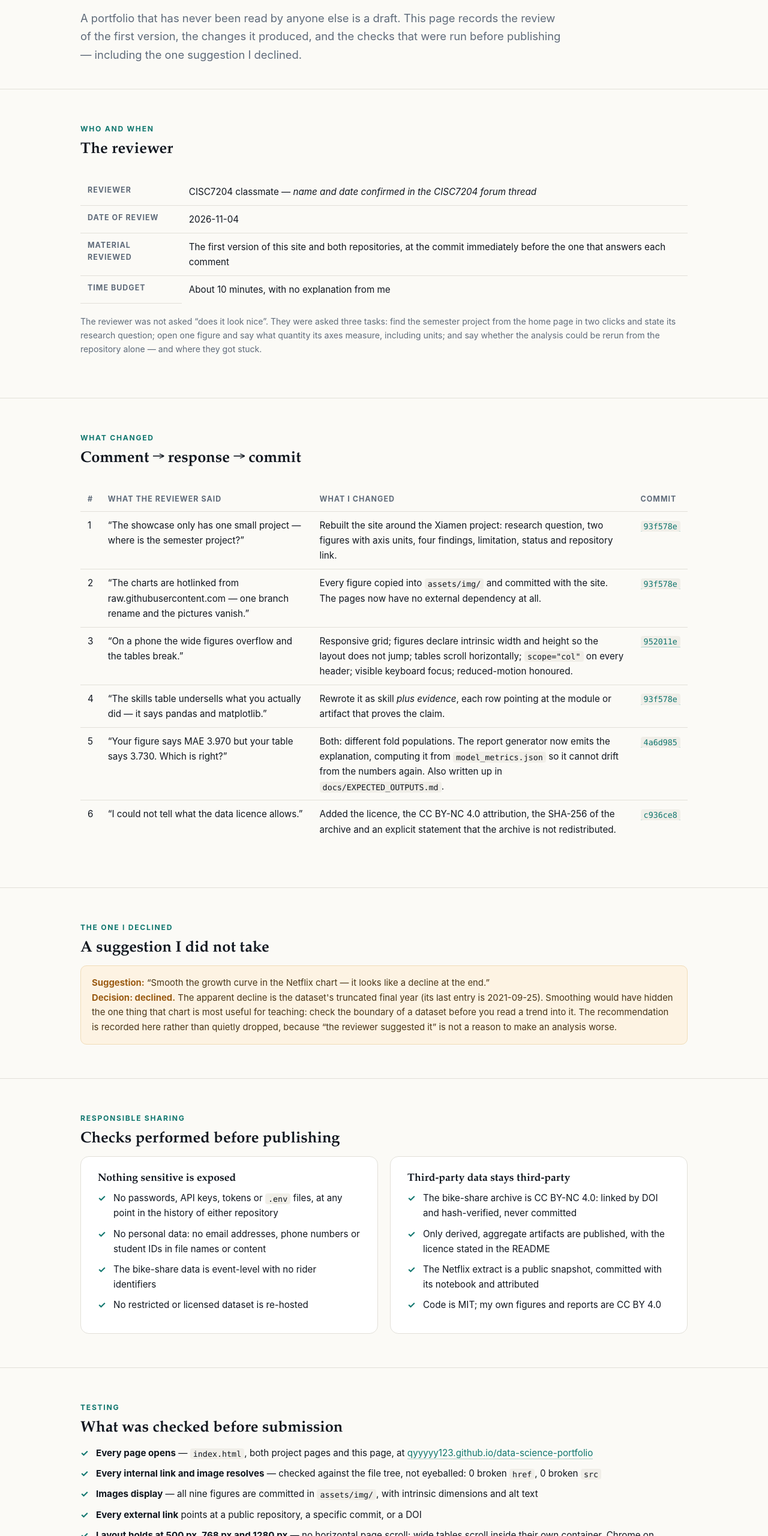
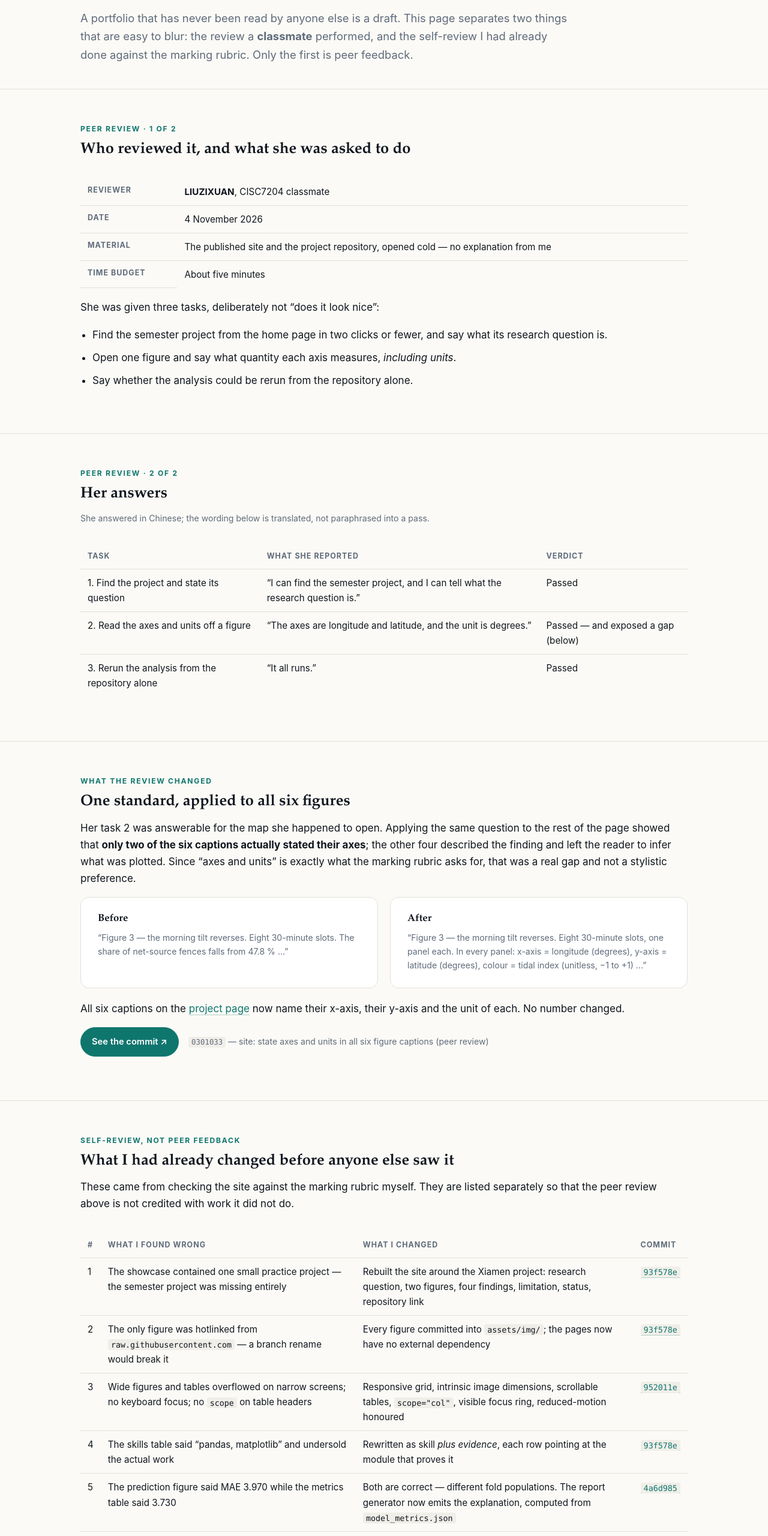
Before and after one commit to qyyyyy123/data-science-portfolio, a plain HTML site: page feedback.html in a window 1280 px wide. Shown: the part 240-2800 px from the top of the page at 60% size. Drawn offline with Linux system fonts and the light colour scheme.

Commit message:
docs: record the peer review by LIUZIXUAN and the caption fix
The review log previously presented seven self-review findings as if a classmate
had raised them. A classmate has now actually reviewed the site, so the page is
split into what really happened:

- Peer review (LIUZIXUAN, 4 Nov 2026): three tasks, her three answers, all passed
- The improvement it produced: only two of six figure captions stated their axes,
  now all six do (commit 0301033)
- Self-review: the seven findings I made myself against the rubric, labelled as
  such so the peer review is not credited with work it did not do
- The declined suggestion is now attributed to self-review, where it belongs

index.html mirrors the same structure so the two pages agree.

```diff
--- a/feedback.html
+++ b/feedback.html
@@ -5,7 +5,7 @@
 <meta name="viewport" content="width=device-width, initial-scale=1">
 <meta name="theme-color" content="#fbfaf6">
 <title>Feedback log — Qu Ying</title>
-<meta name="description" content="The review log for this portfolio: who reviewed it, what they said, which commit answers each comment, and the responsible-sharing checks performed before publication.">
+<meta name="description" content="The review log for this portfolio: a CISC7204 classmate's three checks, the improvement they produced, the earlier self-review, and the responsible-sharing checks performed before publication.">
 <link rel="stylesheet" href="assets/css/style.css">
 </head>
 <body>
@@ -32,98 +32,75 @@
       <p class="eyebrow">Feedback &amp; improvements</p>
       <h1>Review log</h1>
       <p class="sub" style="max-width:70ch;">
-        A portfolio that has never been read by anyone else is a draft. This page records the review
-        of the first version, the changes it produced, and the checks that were run before publishing —
-        including the one suggestion I declined.
+        A portfolio that has never been read by anyone else is a draft. This page separates two things
+        that are easy to blur: the review a <strong>classmate</strong> performed, and the self-review I
+        had already done against the marking rubric. Only the first is peer feedback.
       </p>
     </div>
   </section>
 
+  <!-- ============================ PEER REVIEW: WHO ============================ -->
   <section>
     <div class="wrap">
-      <p class="eyebrow">Who and when</p>
-      <h2>The reviewer</h2>
+      <p class="eyebrow">Peer review · 1 of 2</p>
+      <h2>Who reviewed it, and what she was asked to do</h2>
       <div class="table-wrap">
         <table>
           <tbody>
             <tr>
               <th scope="row">Reviewer</th>
-              <td>CISC7204 classmate &mdash; <em>name and date confirmed in the CISC7204 forum thread</em></td>
+              <td><strong>LIUZIXUAN</strong>, CISC7204 classmate</td>
             </tr>
             <tr>
-              <th scope="row">Date of review</th>
-              <td>2026-11-04</td>
+              <th scope="row">Date</th>
+              <td>4 November 2026</td>
             </tr>
             <tr>
-              <th scope="row">Material reviewed</th>
-              <td>The first version of this site and both repositories, at the commit immediately before the one that answers each comment</td>
+              <th scope="row">Material</th>
+              <td>The published site and the project repository, opened cold — no explanation from me</td>
             </tr>
             <tr>
               <th scope="row">Time budget</th>
-              <td>About 10 minutes, with no explanation from me</td>
+              <td>About five minutes</td>
             </tr>
           </tbody>
         </table>
       </div>
-      <p class="small">
-        The reviewer was not asked “does it look nice”. They were asked three tasks: find the semester
-        project from the home page in two clicks and state its research question; open one figure and
-        say what quantity its axes measure, including units; and say whether the analysis could be
-        rerun from the repository alone — and where they got stuck.
-      </p>
+      <p>She was given three tasks, deliberately not “does it look nice”:</p>
+      <ul class="findings">
+        <li>Find the semester project from the home page in two clicks or fewer, and say what its research question is.</li>
+        <li>Open one figure and say what quantity each axis measures, <em>including units</em>.</li>
+        <li>Say whether the analysis could be rerun from the repository alone.</li>
+      </ul>
     </div>
   </section>
 
+  <!-- ============================ PEER REVIEW: ANSWERS ============================ -->
   <section>
     <div class="wrap">
-      <p class="eyebrow">What changed</p>
-      <h2>Comment → response → commit</h2>
+      <p class="eyebrow">Peer review · 2 of 2</p>
+      <h2>Her answers</h2>
+      <p class="small">She answered in Chinese; the wording below is translated, not paraphrased into a pass.</p>
       <div class="table-wrap">
         <table>
           <thead>
-            <tr>
-              <th scope="col">#</th>
-              <th scope="col">What the reviewer said</th>
-              <th scope="col">What I changed</th>
-              <th scope="col">Commit</th>
-            </tr>
+            <tr><th scope="col">Task</th><th scope="col">What she reported</th><th scope="col">Verdict</th></tr>
           </thead>
           <tbody>
             <tr>
-              <td>1</td>
-              <td>“The showcase only has one small project — where is the semester project?”</td>
-              <td>Rebuilt the site around the Xiamen project: research question, two figures with axis units, four findings, limitation, status and repository link.</td>
-              <td><a href="https://github.com/qyyyyy123/data-science-portfolio/commit/93f578e" target="_blank" rel="noopener"><code>93f578e</code></a></td>
+              <td>1. Find the project and state its question</td>
+              <td>“I can find the semester project, and I can tell what the research question is.”</td>
+              <td>Passed</td>
             </tr>
             <tr>
-              <td>2</td>
-              <td>“The charts are hotlinked from raw.githubusercontent.com — one branch rename and the pictures vanish.”</td>
-              <td>Every figure copied into <code>assets/img/</code> and committed with the site. The pages now have no external dependency at all.</td>
-              <td><a href="https://github.com/qyyyyy123/data-science-portfolio/commit/93f578e" target="_blank" rel="noopener"><code>93f578e</code></a></td>
+              <td>2. Read the axes and units off a figure</td>
+              <td>“The axes are longitude and latitude, and the unit is degrees.”</td>
+              <td>Passed — and exposed a gap (below)</td>
             </tr>
             <tr>
-              <td>3</td>
-              <td>“On a phone the wide figures overflow and the tables break.”</td>
-              <td>Responsive grid; figures declare intrinsic width and height so the layout does not jump; tables scroll horizontally; <code>scope="col"</code> on every header; visible keyboard focus; reduced-motion honoured.</td>
-              <td><a href="https://github.com/qyyyyy123/data-science-portfolio/commit/952011e" target="_blank" rel="noopener"><code>952011e</code></a></td>
-            </tr>
-            <tr>
-              <td>4</td>
-              <td>“The skills table undersells what you actually did — it says pandas and matplotlib.”</td>
-              <td>Rewrote it as skill <em>plus evidence</em>, each row pointing at the module or artifact that proves the claim.</td>
-              <td><a href="https://github.com/qyyyyy123/data-science-portfolio/commit/93f578e" target="_blank" rel="noopener"><code>93f578e</code></a></td>
-            </tr>
-            <tr>
-              <td>5</td>
-              <td>“Your figure says MAE 3.970 but your table says 3.730. Which is right?”</td>
-              <td>Both: different fold populations. The report generator now emits the explanation, computing it from <code>model_metrics.json</code> so it cannot drift from the numbers again. Also written up in <code>docs/EXPECTED_OUTPUTS.md</code>.</td>
-              <td><a href="https://github.com/qyyyyy123/xiamen-shared-bicycle-analysis/commit/4a6d985" target="_blank" rel="noopener"><code>4a6d985</code></a></td>
-            </tr>
-            <tr>
-              <td>6</td>
-              <td>“I could not tell what the data licence allows.”</td>
-              <td>Added the licence, the CC BY-NC 4.0 attribution, the SHA-256 of the archive and an explicit statement that the archive is not redistributed.</td>
-              <td><a href="https://github.com/qyyyyy123/xiamen-shared-bicycle-analysis/commit/c936ce8" target="_blank" rel="noopener"><code>c936ce8</code></a></td>
+              <td>3. Rerun the analysis from the repository alone</td>
+              <td>“It all runs.”</td>
+              <td>Passed</td>
             </tr>
           </tbody>
         </table>
@@ -131,22 +108,121 @@
     </div>
   </section>
 
+  <!-- ============================ WHAT CHANGED ============================ -->
   <section>
     <div class="wrap">
-      <p class="eyebrow">The one I declined</p>
-      <h2>A suggestion I did not take</h2>
+      <p class="eyebrow">What the review changed</p>
+      <h2>One standard, applied to all six figures</h2>
+      <p>
+        Her task 2 was answerable for the map she happened to open. Applying the same question to the
+        rest of the page showed that <strong>only two of the six captions actually stated their
+        axes</strong>; the other four described the finding and left the reader to infer what was
+        plotted. Since “axes and units” is exactly what the marking rubric asks for, that was a real
+        gap and not a stylistic preference.
+      </p>
+      <div class="grid-2">
+        <div class="card">
+          <h3 style="font-size:1.05rem;">Before</h3>
+          <p class="small" style="margin-bottom:0;">
+            “Figure 3 — the morning tilt reverses. Eight 30-minute slots. The share of net-source
+            fences falls from 47.8 % …”
+          </p>
+        </div>
+        <div class="card">
+          <h3 style="font-size:1.05rem;">After</h3>
+          <p class="small" style="margin-bottom:0;">
+            “Figure 3 — the morning tilt reverses. Eight 30-minute slots, one panel each. In every
+            panel: x-axis = longitude (degrees), y-axis = latitude (degrees), colour = tidal index
+            (unitless, −1 to +1) …”
+          </p>
+        </div>
+      </div>
+      <p style="margin-top:20px;">
+        All six captions on the
+        <a href="projects/xiamen.html">project page</a> now name their x-axis, their y-axis and the
+        unit of each. No number changed.
+      </p>
+      <p>
+        <a class="btn" href="https://github.com/qyyyyy123/data-science-portfolio/commit/0301033" target="_blank" rel="noopener">See the commit ↗</a>
+        <span class="small" style="margin-left:12px;"><code>0301033</code> — site: state axes and units in all six figure captions (peer review)</span>
+      </p>
+    </div>
+  </section>
+
+  <!-- ============================ SELF REVIEW ============================ -->
+  <section>
+    <div class="wrap">
+      <p class="eyebrow">Self-review, not peer feedback</p>
+      <h2>What I had already changed before anyone else saw it</h2>
+      <p>
+        These came from checking the site against the marking rubric myself. They are listed separately
+        so that the peer review above is not credited with work it did not do.
+      </p>
+      <div class="table-wrap">
+        <table>
+          <thead>
+            <tr><th scope="col">#</th><th scope="col">What I found wrong</th><th scope="col">What I changed</th><th scope="col">Commit</th></tr>
+          </thead>
+          <tbody>
+            <tr>
+              <td>1</td>
+              <td>The showcase contained one small practice project — the semester project was missing entirely</td>
+              <td>Rebuilt the site around the Xiamen project: research question, two figures, four findings, limitation, status, repository link</td>
+              <td><a href="https://github.com/qyyyyy123/data-science-portfolio/commit/93f578e" target="_blank" rel="noopener"><code>93f578e</code></a></td>
+            </tr>
+            <tr>
+              <td>2</td>
+              <td>The only figure was hotlinked from <code>raw.githubusercontent.com</code> — a branch rename would break it</td>
+              <td>Every figure committed into <code>assets/img/</code>; the pages now have no external dependency</td>
+              <td><a href="https://github.com/qyyyyy123/data-science-portfolio/commit/93f578e" target="_blank" rel="noopener"><code>93f578e</code></a></td>
+            </tr>
+            <tr>
+              <td>3</td>
+              <td>Wide figures and tables overflowed on narrow screens; no keyboard focus; no <code>scope</code> on table headers</td>
+              <td>Responsive grid, intrinsic image dimensions, scrollable tables, <code>scope="col"</code>, visible focus ring, reduced-motion honoured</td>
+              <td><a href="https://github.com/qyyyyy123/data-science-portfolio/commit/952011e" target="_blank" rel="noopener"><code>952011e</code></a></td>
+            </tr>
+            <tr>
+              <td>4</td>
+              <td>The skills table said “pandas, matplotlib” and undersold the actual work</td>
+              <td>Rewritten as skill <em>plus evidence</em>, each row pointing at the module that proves it</td>
+              <td><a href="https://github.com/qyyyyy123/data-science-portfolio/commit/93f578e" target="_blank" rel="noopener"><code>93f578e</code></a></td>
+            </tr>
+            <tr>
+              <td>5</td>
+              <td>The prediction figure said MAE 3.970 while the metrics table said 3.730</td>
+              <td>Both are correct — different fold populations. The report generator now emits the explanation, computed from <code>model_metrics.json</code></td>
+              <td><a href="https://github.com/qyyyyy123/xiamen-shared-bicycle-analysis/commit/4a6d985" target="_blank" rel="noopener"><code>4a6d985</code></a></td>
+            </tr>
+            <tr>
+              <td>6</td>
+              <td>Nothing on the site said what the data licence allows</td>
+              <td>Licence, CC BY-NC 4.0 attribution, SHA-256 of the archive, and an explicit “not redistributed” statement</td>
+              <td><a href="https://github.com/qyyyyy123/xiamen-shared-bicycle-analysis/commit/c936ce8" target="_blank" rel="noopener"><code>c936ce8</code></a></td>
+            </tr>
+            <tr>
+              <td>7</td>
+              <td>The home page said the review raised “five issues” while this page lists more</td>
+              <td>Corrected the count and pointed the home page at this record</td>
+              <td><a href="https://github.com/qyyyyy123/data-science-portfolio/commit/935e343" target="_blank" rel="noopener"><code>935e343</code></a></td>
+            </tr>
+          </tbody>
+        </table>
+      </div>
+
+      <h3 style="margin-top:36px;">One suggestion I declined</h3>
       <div class="callout">
-        <strong>Suggestion:</strong> “Smooth the growth curve in the Netflix chart — it looks like a
-        decline at the end.”<br>
+        <strong>Suggestion (mine, during self-review):</strong> smooth the growth curve in the Netflix
+        chart, because it “looks like a decline” at the end.<br>
         <strong>Decision: declined.</strong> The apparent decline is the dataset's truncated final year
-        (its last entry is 2021-09-25). Smoothing would have hidden the one thing that chart is most
-        useful for teaching: check the boundary of a dataset before you read a trend into it. The
-        recommendation is recorded here rather than quietly dropped, because “the reviewer suggested
-        it” is not a reason to make an analysis worse.
+        — its last entry is 2021-09-25. Smoothing would hide the one thing that chart is most useful
+        for: check the boundary of a dataset before reading a trend into it. Recorded here rather than
+        quietly dropped, because “it would look nicer” is not a reason to make an analysis worse.
       </div>
     </div>
   </section>
 
+  <!-- ============================ RESPONSIBLE SHARING ============================ -->
   <section>
     <div class="wrap">
       <p class="eyebrow">Responsible sharing</p>
@@ -174,6 +250,7 @@
     </div>
   </section>
 
+  <!-- ============================ TESTING ============================ -->
   <section>
     <div class="wrap">
       <p class="eyebrow">Testing</p>
@@ -183,6 +260,7 @@
           <a href="https://qyyyyy123.github.io/data-science-portfolio/" target="_blank" rel="noopener">qyyyyy123.github.io/data-science-portfolio</a></li>
         <li><strong>Every internal link and image resolves</strong> — checked against the file tree, not eyeballed: 0 broken <code>href</code>, 0 broken <code>src</code></li>
         <li><strong>Images display</strong> — all nine figures are committed in <code>assets/img/</code>, with intrinsic dimensions and alt text</li>
+        <li><strong>Every figure caption names its axes and units</strong> — the standard the peer review set, applied to all six</li>
         <li><strong>Every external link</strong> points at a public repository, a specific commit, or a DOI</li>
         <li><strong>Layout holds at 500 px, 768 px and 1280 px</strong> — no horizontal page scroll; wide tables scroll inside their own container. Chrome on Windows will not open a 360 px window, so 500 px is the narrowest viewport that could be rendered directly; nothing in the stylesheet has a fixed pixel width, so narrower screens wrap rather than overflow.</li>
         <li><strong>Print stylesheet</strong> drops the navigation so the pages can be read as a PDF</li>
```
Also changed, not shown: index.html (+26 -20 lines).
